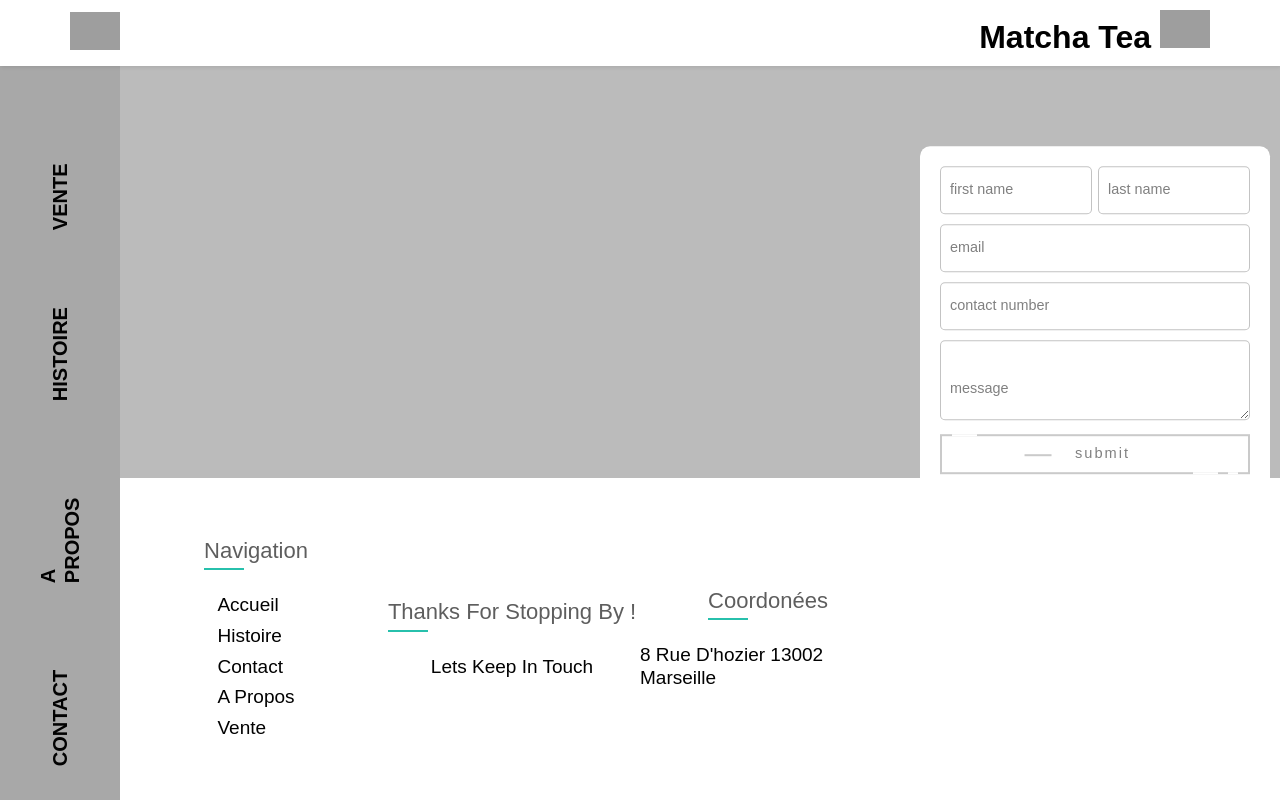
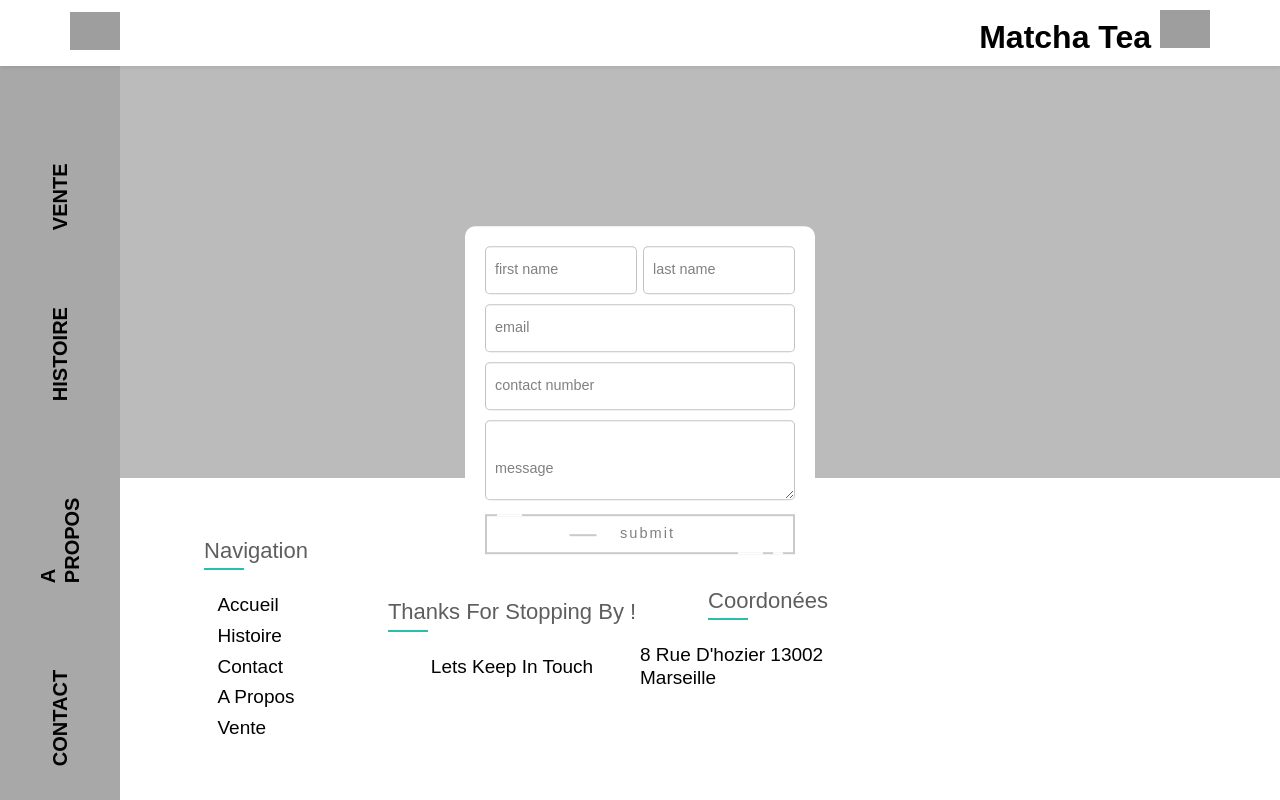
Before and after one commit to ImraneBendassi/matchatea, a PHP site: page /contact.html in a window 1280 px wide. Run offline with PHP 8.4, Linux system fonts and the light colour scheme; some libraries are stand-ins or nearby versions; grey boxes are pictures that could not be loaded.

Commit message:
centrage du formulaire d'envoi de message

```diff
--- a/page contact/matcha2.css
+++ b/page contact/matcha2.css
@@ -409,9 +409,9 @@ header {
 
 .form {
   position: fixed;
-  top: 40%;
-  right: 10px; /* Ajuste la position vers la gauche */
-  transform: translateY(-50%);
+  top: 50%; /* Place le formulaire au milieu de la page verticalement */
+  left: 50%; /* Place le formulaire au milieu de la page horizontalement */
+  transform: translate(-50%, -50%); /* Recentre le formulaire */
   display: flex;
   flex-direction: column;
   gap: 10px;
```
